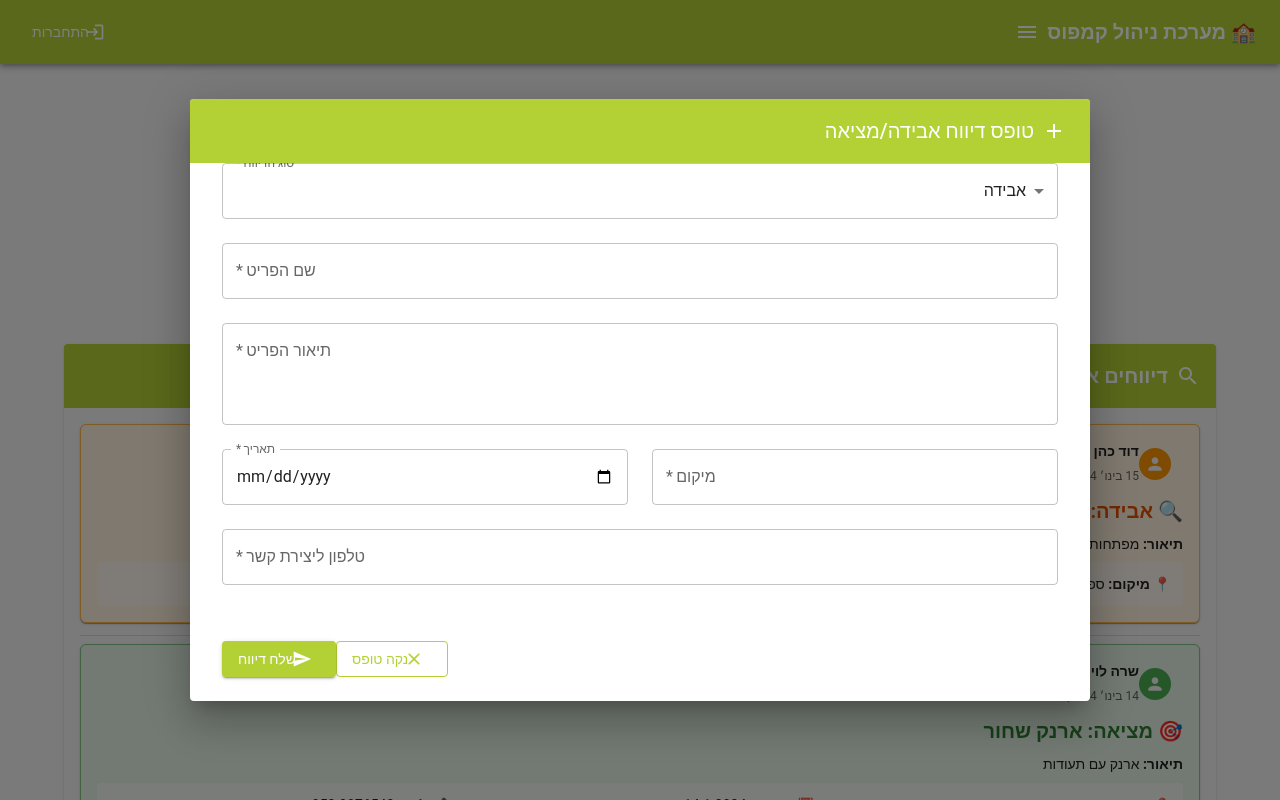
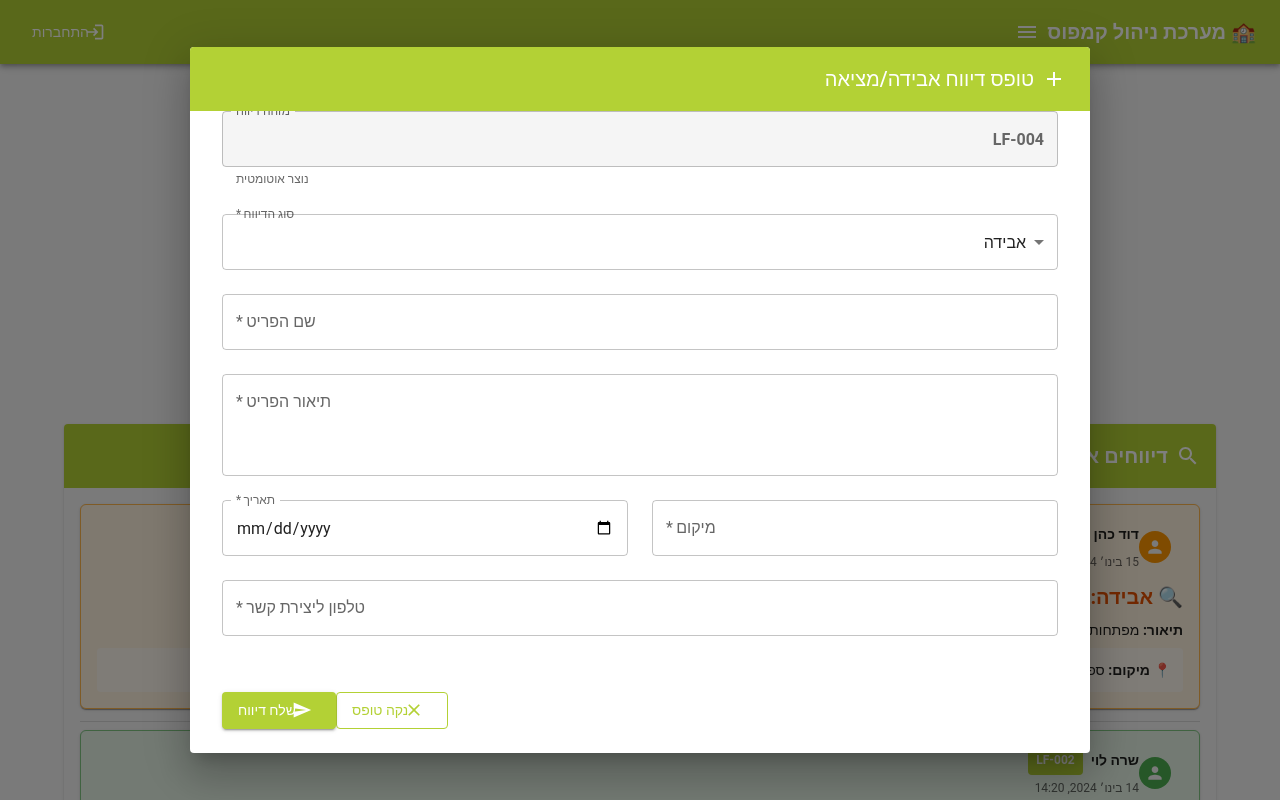
Before and after one commit to GoldR0/seker-kod-roy, a React (Create React App) app in the folder campus-web-react/: page /lost-found in a window 1280 px wide. Both pictures are taken after a click on the button "מלא טופס דיווח חדש". Shown: the top 800 px of the page. Built offline with nearby package versions, Linux system fonts and the light colour scheme.

Commit message:
adding id for lost&found forms

```diff
--- a/campus-web-react/src/components/LostFoundPage.tsx
+++ b/campus-web-react/src/components/LostFoundPage.tsx
@@ -1,4 +1,4 @@
-import React, { useState } from 'react';
+import React, { useState, useEffect } from 'react';
 import {
   Box,
   Container,
@@ -44,7 +44,7 @@ interface LostFoundFormData {
 }
 
 interface SubmittedForm {
-  id: number;
+  id: string;
   type: 'lost' | 'found';
   itemName: string;
   description: string;
@@ -65,9 +65,44 @@ const LostFoundPage: React.FC<LostFoundPageProps> = ({ currentUser }) => {
     contactPhone: ''
   });
   const [formDialogOpen, setFormDialogOpen] = useState(false);
-  const [submittedForms, setSubmittedForms] = useState<SubmittedForm[]>([
+  const [submittedForms, setSubmittedForms] = useState<SubmittedForm[]>([]);
+  const [reportCounter, setReportCounter] = useState(1);
+  const [searchTerm, setSearchTerm] = useState('');
+  const [notification, setNotification] = useState<{ message: string; type: 'success' | 'error' } | null>(null);
+
+  const customColors = {
+    primary: 'rgb(179, 209, 53)',
+    primaryDark: 'rgb(159, 189, 33)',
+    primaryLight: 'rgb(199, 229, 73)',
+    textOnPrimary: 'white'
+  };
+
+  // Load reports from localStorage on component mount
+  useEffect(() => {
+    const loadReportsFromLocalStorage = () => {
+      try {
+        const savedReports = localStorage.getItem('campus-lost-found-data');
+        if (savedReports) {
+          const parsedReports = JSON.parse(savedReports);
+          // Convert timestamp strings back to Date objects
+          const reportsWithDates = parsedReports.map((report: any) => ({
+            ...report,
+            timestamp: new Date(report.timestamp)
+          }));
+          setSubmittedForms(reportsWithDates);
+
+          // Set counter to next available number
+          if (parsedReports.length > 0) {
+            const maxId = Math.max(...parsedReports.map((report: SubmittedForm) =>
+              parseInt(report.id.split('-')[1])
+            ));
+            setReportCounter(maxId + 1);
+          }
+        } else {
+          // Initialize with demo data
+          const demoReports: SubmittedForm[] = [
             {
-      id: 1,
+              id: 'LF-001',
               type: 'lost',
               itemName: 'מפתחות',
               description: 'מפתחות עם תליון כחול',
@@ -78,7 +113,7 @@ const LostFoundPage: React.FC<LostFoundPageProps> = ({ currentUser }) => {
               user: 'דוד כהן'
             },
             {
-      id: 2,
+              id: 'LF-002',
               type: 'found',
               itemName: 'ארנק שחור',
               description: 'ארנק עם תעודות',
@@ -89,7 +124,7 @@ const LostFoundPage: React.FC<LostFoundPageProps> = ({ currentUser }) => {
               user: 'שרה לוי'
             },
             {
-      id: 3,
+              id: 'LF-003',
               type: 'lost',
               itemName: 'טלפון נייד',
               description: 'iPhone 13 עם כיסוי שקוף',
@@ -99,15 +134,36 @@ const LostFoundPage: React.FC<LostFoundPageProps> = ({ currentUser }) => {
               timestamp: new Date('2024-01-13T09:15:00'),
               user: 'משה ישראלי'
             }
-  ]);
-  const [notification, setNotification] = useState<{ message: string; type: 'success' | 'error' } | null>(null);
+          ];
+          setSubmittedForms(demoReports);
+          setReportCounter(4);
+          localStorage.setItem('campus-lost-found-data', JSON.stringify(demoReports));
+        }
+      } catch (error) {
+        console.error('Error loading reports from localStorage:', error);
+        // If there's an error, clear localStorage and initialize with demo data
+        localStorage.removeItem('campus-lost-found-data');
+        const demoReports: SubmittedForm[] = [
+          {
+            id: 'LF-001',
+            type: 'lost',
+            itemName: 'מפתחות',
+            description: 'מפתחות עם תליון כחול',
+            location: 'ספרייה',
+            date: '2024-01-15',
+            contactPhone: '050-1234567',
+            timestamp: new Date('2024-01-15T10:30:00'),
+            user: 'דוד כהן'
+          }
+        ];
+        setSubmittedForms(demoReports);
+        setReportCounter(2);
+        localStorage.setItem('campus-lost-found-data', JSON.stringify(demoReports));
+      }
+    };
 
-  const customColors = {
-    primary: 'rgb(179, 209, 53)',
-    primaryDark: 'rgb(159, 189, 33)',
-    primaryLight: 'rgb(199, 229, 73)',
-    textOnPrimary: 'white'
-  };
+    loadReportsFromLocalStorage();
+  }, []);
 
   const handleInputChange = (field: string, value: any) => {
     setFormData(prev => ({
@@ -118,16 +174,25 @@ const LostFoundPage: React.FC<LostFoundPageProps> = ({ currentUser }) => {
 
   const handleFormSubmit = () => {
     const newForm: SubmittedForm = {
-      id: submittedForms.length + 1,
+      id: `LF-${String(reportCounter).padStart(3, '0')}`,
       ...formData,
       timestamp: new Date(),
       user: currentUser?.name || 'משתמש אנונימי'
     };
 
-    setSubmittedForms(prev => [newForm, ...prev]);
+    const updatedForms = [newForm, ...submittedForms];
+    setSubmittedForms(updatedForms);
+    setReportCounter(prev => prev + 1);
+
+    // Save to localStorage
+    try {
+      localStorage.setItem('campus-lost-found-data', JSON.stringify(updatedForms));
+    } catch (error) {
+      console.error('Error saving reports to localStorage:', error);
+    }
 
     setNotification({
-      message: `הדיווח על ${formData.type === 'lost' ? 'אבידה' : 'מציאה'} נשלח בהצלחה!`,
+      message: `הדיווח על ${formData.type === 'lost' ? 'אבידה' : 'מציאה'} נשלח בהצלחה! מזהה: ${newForm.id}`,
       type: 'success'
     });
 
@@ -155,6 +220,11 @@ const LostFoundPage: React.FC<LostFoundPageProps> = ({ currentUser }) => {
   };
 
   const formatDate = (date: Date) => {
+    // Check if date is valid
+    if (!date || isNaN(date.getTime())) {
+      return 'תאריך לא תקין';
+    }
+
     return new Intl.DateTimeFormat('he-IL', {
       year: 'numeric',
       month: 'short',
@@ -163,6 +233,15 @@ const LostFoundPage: React.FC<LostFoundPageProps> = ({ currentUser }) => {
       minute: '2-digit'
     }).format(date);
   };
+
+  // Filter reports based on search term
+  const filteredForms = submittedForms.filter(form =>
+    form.id.toLowerCase().includes(searchTerm.toLowerCase()) ||
+    form.itemName.toLowerCase().includes(searchTerm.toLowerCase()) ||
+    form.description.toLowerCase().includes(searchTerm.toLowerCase()) ||
+    form.location.toLowerCase().includes(searchTerm.toLowerCase()) ||
+    form.user.toLowerCase().includes(searchTerm.toLowerCase())
+  );
 
   return (
     <Container maxWidth="lg" sx={{ py: 4 }}>
@@ -196,6 +275,26 @@ const LostFoundPage: React.FC<LostFoundPageProps> = ({ currentUser }) => {
         </Button>
       </Box>
 
+      {/* Search Bar */}
+      <Box sx={{ mb: 3, maxWidth: 600, mx: 'auto' }}>
+        <TextField
+          fullWidth
+          placeholder="חיפוש לפי מזהה, שם פריט, תיאור, מיקום או משתמש..."
+          value={searchTerm}
+          onChange={(e) => setSearchTerm(e.target.value)}
+          InputProps={{
+            startAdornment: <SearchIcon sx={{ mr: 1, color: 'text.secondary' }} />
+          }}
+          sx={{
+            '& .MuiOutlinedInput-root': {
+              '&.Mui-focused .MuiOutlinedInput-notchedOutline': {
+                borderColor: customColors.primary
+              }
+            }
+          }}
+        />
+      </Box>
+
       {/* Chat Section - Submitted Forms */}
       <Card sx={{ height: 800, overflow: 'hidden' }}>
         <CardContent sx={{ p: 0, height: '100%', display: 'flex', flexDirection: 'column' }}>
@@ -210,7 +309,7 @@ const LostFoundPage: React.FC<LostFoundPageProps> = ({ currentUser }) => {
           }}>
             <SearchIcon />
             <Typography variant="h6" sx={{ fontWeight: 'bold' }}>
-              דיווחים אחרונים
+              דיווחים אחרונים ({filteredForms.length})
             </Typography>
           </Box>
 
@@ -220,12 +319,12 @@ const LostFoundPage: React.FC<LostFoundPageProps> = ({ currentUser }) => {
             overflow: 'auto',
             backgroundColor: '#f5f5f5'
           }}>
-            {submittedForms.length === 0 ? (
+            {filteredForms.length === 0 ? (
               <Typography variant="body1" color="text.secondary" sx={{ textAlign: 'center', py: 4 }}>
-                אין דיווחים עדיין
+                {searchTerm ? 'לא נמצאו דיווחים התואמים לחיפוש' : 'אין דיווחים עדיין'}
               </Typography>
             ) : (
-              submittedForms.map((form, index) => (
+              filteredForms.map((form, index) => (
                 <Box key={form.id}>
                   <Paper
                     sx={{
@@ -247,9 +346,24 @@ const LostFoundPage: React.FC<LostFoundPageProps> = ({ currentUser }) => {
                         <PersonIcon fontSize="small" />
                       </Avatar>
                       <Box sx={{ flexGrow: 1 }}>
+                        <Box sx={{ display: 'flex', alignItems: 'center', gap: 1 }}>
                           <Typography variant="subtitle2" sx={{ fontWeight: 'bold' }}>
                             {form.user}
                           </Typography>
+                          <Typography
+                            variant="caption"
+                            sx={{
+                              backgroundColor: customColors.primary,
+                              color: 'white',
+                              px: 1,
+                              py: 0.5,
+                              borderRadius: 1,
+                              fontWeight: 'bold'
+                            }}
+                          >
+                            {form.id}
+                          </Typography>
+                        </Box>
                         <Typography variant="caption" color="text.secondary">
                           {formatDate(form.timestamp)}
                         </Typography>
@@ -292,7 +406,7 @@ const LostFoundPage: React.FC<LostFoundPageProps> = ({ currentUser }) => {
                       </Typography>
                     </Box>
                   </Paper>
-                  {index < submittedForms.length - 1 && <Divider sx={{ my: 1 }} />}
+                  {index < filteredForms.length - 1 && <Divider sx={{ my: 1 }} />}
                 </Box>
               ))
             )}
@@ -319,6 +433,24 @@ const LostFoundPage: React.FC<LostFoundPageProps> = ({ currentUser }) => {
         </DialogTitle>
         <DialogContent sx={{ p: 4 }}>
           <Box sx={{ display: 'grid', gridTemplateColumns: { xs: '1fr', md: 'repeat(2, 1fr)' }, gap: 3 }}>
+            <TextField
+              fullWidth
+              label="מזהה דיווח"
+              value={`LF-${String(reportCounter).padStart(3, '0')}`}
+              InputProps={{
+                readOnly: true,
+                sx: {
+                  backgroundColor: '#f5f5f5',
+                  '& .MuiInputBase-input': {
+                    color: '#666',
+                    fontWeight: 'bold'
+                  }
+                }
+              }}
+              helperText="נוצר אוטומטית"
+              sx={{ gridColumn: { xs: '1', md: '1 / -1' } }}
+            />
+
             <FormControl fullWidth required sx={{ gridColumn: { xs: '1', md: '1 / -1' } }}>
               <InputLabel>סוג הדיווח</InputLabel>
               <Select
```
Lines whose indentation alone changed are shown as unchanged.
